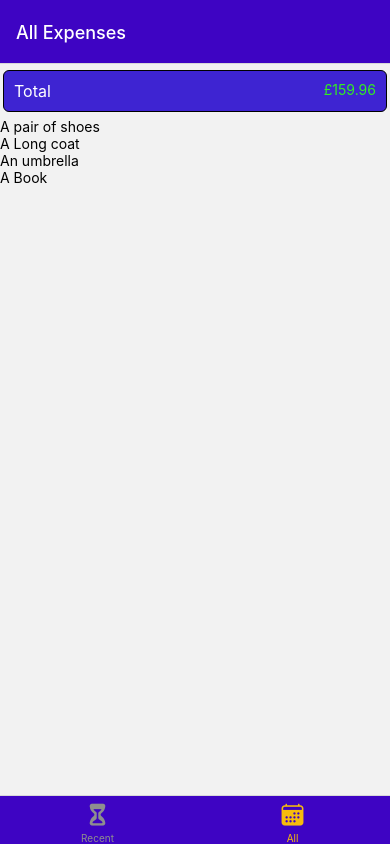
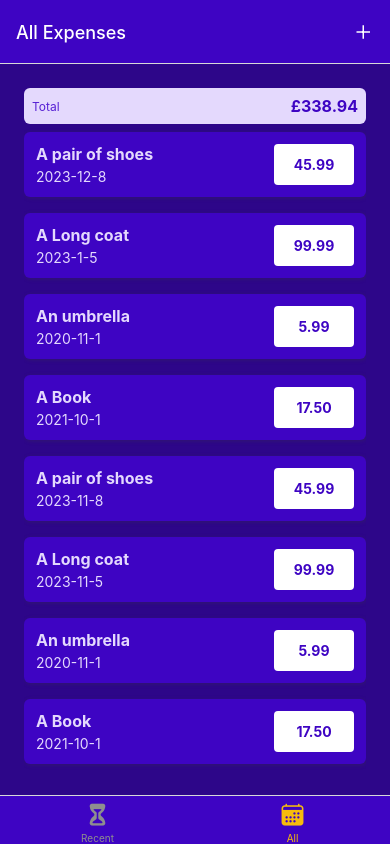
Before and after one commit to sadatakhtar/expensesApp_rn, a React Native app: screen /AllExpenses in a window 390 px wide. Built offline with nearby package versions, Linux system fonts and the light colour scheme.

Commit message:
Created expensesItem and completed styling

```diff
--- a/App.js
+++ b/App.js
@@ -9,11 +9,12 @@ import ManageExpense from "./screens/ManageExpense";
 import { GlobalStyles } from "./constants/styles";
 
 import { Ionicons } from "@expo/vector-icons";
+import IconButton from "./components/UI/IconButton";
 
 const Stack = createNativeStackNavigator();
 const BottomTab = createBottomTabNavigator();
 
-function ExpensesOverview() {
+function ExpensesOverview({ navigation }) {
   return (
     <BottomTab.Navigator
       screenOptions={{
@@ -21,6 +22,14 @@ function ExpensesOverview() {
         headerTintColor: "white",
         tabBarStyle: { backgroundColor: GlobalStyles.colors.primary500 },
         tabBarActiveTintColor: GlobalStyles.colors.accent500,
+        headerRight: ({ tintColor }) => (
+          <IconButton
+            icon="add"
+            color={tintColor}
+            size={24}
+            onPress={() => navigation.navigate("ManageExpenses")}
+          />
+        ),
       }}
     >
       <BottomTab.Screen
@@ -60,10 +69,14 @@ export default function App() {
             component={ExpensesOverview}
             options={{ headerShown: false }}
           />
-          <Stack.Screen name="ManageExpenses" component={ManageExpense} options={{
-            headerStyle: { backgroundColor: GlobalStyles.colors.primary500},
-            headerTintColor: 'white'
-          }}/>
+          <Stack.Screen
+            name="ManageExpenses"
+            component={ManageExpense}
+            options={{
+              headerStyle: { backgroundColor: GlobalStyles.colors.primary500 },
+              headerTintColor: "white",
+            }}
+          />
         </Stack.Navigator>
       </NavigationContainer>
     </>
--- /dev/null
+++ b/components/ExpensesOutput/ExpenseItem.js
@@ -0,0 +1,68 @@
+import { StyleSheet, Pressable, View, Text } from "react-native";
+import React from "react";
+import { GlobalStyles } from "../../constants/styles";
+import { getFormattedDate } from "../../utils/date";
+
+const ExpenseItem = ({ description, amount, date }) => {
+  function expensePressHandler() {}
+  return (
+    <Pressable
+      onPress={expensePressHandler}
+      style={({ pressed }) => pressed && styles.pressed}
+    >
+      <View style={styles.expenseItem}>
+        <View>
+          <Text style={[styles.textBase, styles.description]}>
+            {description}
+          </Text>
+          <Text style={styles.textBase}>{getFormattedDate(date)}</Text>
+        </View>
+        <View style={styles.amountContainer}>
+          <Text style={styles.amount}>{amount.toFixed(2)}</Text>
+        </View>
+      </View>
+    </Pressable>
+  );
+};
+
+export default ExpenseItem;
+
+const styles = StyleSheet.create({
+  pressed: {
+    opacity: 0.75,
+  },
+  expenseItem: {
+    flexDirection: "row",
+    justifyContent: "space-between",
+    borderRadius: 6,
+    padding: 12,
+    marginVertical: 8,
+    backgroundColor: GlobalStyles.colors.primary500,
+    elevation: 3,
+    shadowColor: GlobalStyles.colors.gray500,
+    shadowRadius: 4,
+    shadowOffset: { width: 1, height: 1 },
+    shadowOpacity: 0.4,
+  },
+  textBase: {
+    color: GlobalStyles.colors.primary50,
+  },
+  description: {
+    fontSize: 16,
+    marginBottom: 4,
+    fontWeight: "bold",
+  },
+  amountContainer: {
+    paddingHorizontal: 12,
+    paddingVertical: 4,
+    backgroundColor: "white",
+    justifyContent: "center",
+    alignItems: "center",
+    borderRadius: 4,
+    minWidth: 80,
+  },
+  amount: {
+    color: GlobalStyles.colors.primary500,
+    fontWeight: "bold",
+  },
+});
--- a/components/ExpensesOutput/ExpensesList.js
+++ b/components/ExpensesOutput/ExpensesList.js
@@ -1,8 +1,9 @@
-import { StyleSheet, Text, View, FlatList } from "react-native";
+import { StyleSheet, FlatList } from "react-native";
 import React from "react";
+import ExpenseItem from "./ExpenseItem";
 
 function renderExpenseItem(itemData) {
-  return <Text>{itemData.item.description}</Text>;
+  return <ExpenseItem {...itemData.item}/>
 }
 const ExpensesList = ({ expenses }) => {
   return (
--- a/components/ExpensesOutput/ExpensesOutput.js
+++ b/components/ExpensesOutput/ExpensesOutput.js
@@ -2,19 +2,20 @@ import { StyleSheet, View } from "react-native";
 import React from "react";
 import ExpensesSummary from "./ExpensesSummary";
 import ExpensesList from "./ExpensesList";
+import { GlobalStyles } from "../../constants/styles";
 
 const DUMMY_EXPENSES = [
   {
     id: "e1",
     description: "A pair of shoes",
     amount: 45.99,
-    date: new Date("2023-11-8"),
+    date: new Date("2023-12-8"),
   },
   {
     id: "e2",
     description: "A Long coat",
     amount: 99.99,
-    date: new Date("2023-11-5"),
+    date: new Date("2023-01-5"),
   },
   {
     id: "e3",
@@ -25,14 +26,38 @@ const DUMMY_EXPENSES = [
   {
     id: "e4",
     description: "A Book",
-    amount: 7.99,
+    amount: 17.50,
+    date: new Date("2021-10-1"),
+  },
+  {
+    id: "e5",
+    description: "A pair of shoes",
+    amount: 45.99,
+    date: new Date("2023-11-8"),
+  },
+  {
+    id: "e6",
+    description: "A Long coat",
+    amount: 99.99,
+    date: new Date("2023-11-5"),
+  },
+  {
+    id: "e7",
+    description: "An umbrella",
+    amount: 5.99,
+    date: new Date("2020-11-1"),
+  },
+  {
+    id: "e8",
+    description: "A Book",
+    amount: 17.50,
     date: new Date("2021-10-1"),
   },
 ];
 
 const ExpensesOutput = ({ expenses, expensesPeriod }) => {
   return (
-    <View>
+    <View style={styles.container}>
       <ExpensesSummary expenses={DUMMY_EXPENSES} periodName={expensesPeriod} />
       <ExpensesList expenses={DUMMY_EXPENSES}/>
     </View>
@@ -41,4 +66,13 @@ const ExpensesOutput = ({ expenses, expensesPeriod }) => {
 
 export default ExpensesOutput;
 
-const styles = StyleSheet.create({});
+const styles = StyleSheet.create({
+  container: {
+    paddingTop: 24,
+    paddingHorizontal: 24,
+    paddingBottom: 0,
+    backgroundColor: GlobalStyles.colors.primary700,
+    flex: 1
+  },
+
+});
--- a/components/ExpensesOutput/ExpensesSummary.js
+++ b/components/ExpensesOutput/ExpensesSummary.js
@@ -1,5 +1,6 @@
 import { StyleSheet, Text, View } from "react-native";
 import React from "react";
+import { GlobalStyles } from '../../constants/styles'
 
 const ExpensesSummary = ({ periodName, expenses }) => {
   const expensesSum = expenses.reduce((sum, expense) => {
@@ -18,21 +19,24 @@ export default ExpensesSummary;
 
 const styles = StyleSheet.create({
   periodName: {
-    borderWidth: 1,
-    borderColor: "black",
+    // borderWidth: 1,
+    // borderColor: "black",
     borderRadius: 6,
-    marginHorizontal: 3,
-    marginVertical: 6,
-    padding: 10,
-    backgroundColor: "#3e24d2",
+    // marginHorizontal: 3,
+    // marginVertical: 6,
+    padding: 8,
+    backgroundColor: GlobalStyles.colors.primary50,
     flexDirection: "row",
-    justifyContent: 'space-between'
+    justifyContent: 'space-between',
+    alignItems: 'center'
   },
   periodNameText: {
-    color: "white",
-    fontSize: 16,
+    color: GlobalStyles.colors.primary400,
+    fontSize: 12,
   },
   amount: {
-    color: '#3e2'
+    color: GlobalStyles.colors.primary500,
+    fontSize: 16,
+    fontWeight: 'bold'
   }
 });
--- /dev/null
+++ b/components/UI/IconButton.js
@@ -0,0 +1,31 @@
+import { StyleSheet, Text, View, Pressable } from "react-native";
+import React from "react";
+import { Ionicons } from "@expo/vector-icons";
+
+const IconButton = ({ icon, color, size, onPress }) => {
+  return (
+    <Pressable
+      onPress={onPress}
+      style={({ pressed }) => pressed && styles.pressed}
+    >
+      <View style={styles.buttonContainer}>
+        <Ionicons name={icon} color={color} size={size} />
+      </View>
+    </Pressable>
+  );
+};
+
+export default IconButton;
+
+const styles = StyleSheet.create({
+  buttonContainer: {
+    borderRadius: 24,
+    padding: 6,
+    // margin: 8,
+    marginHorizontal: 8,
+    marginVertical: 2,
+  },
+  pressed: {
+    opacity: 0.75,
+  },
+});
--- /dev/null
+++ b/utils/date.js
@@ -0,0 +1,3 @@
+export function getFormattedDate(date){
+    return `${date.getFullYear()}-${date.getMonth() + 1}-${date.getDate()}`
+}
```
